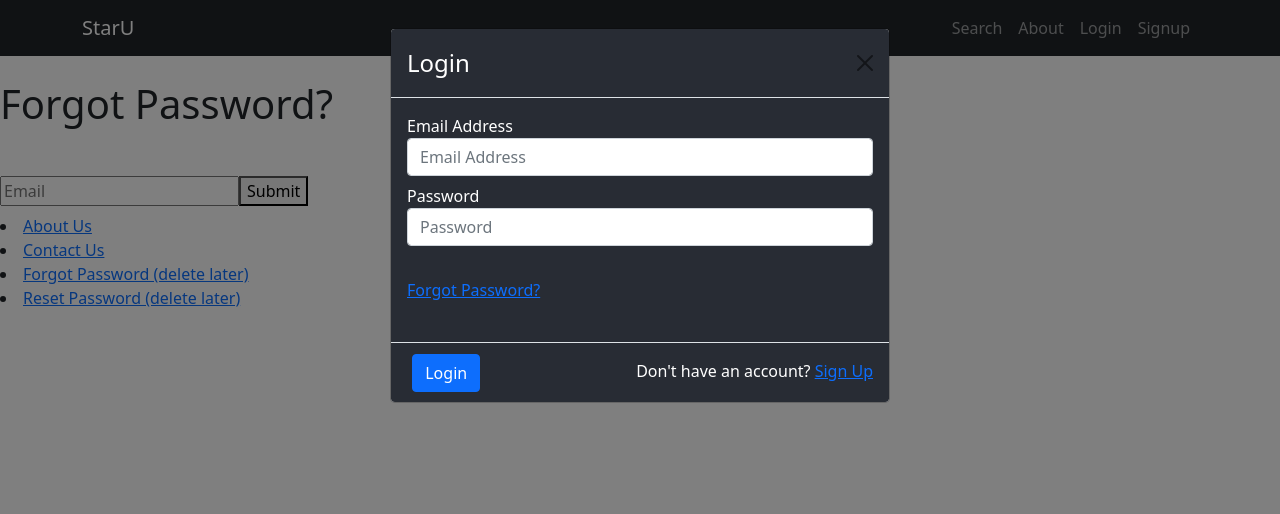
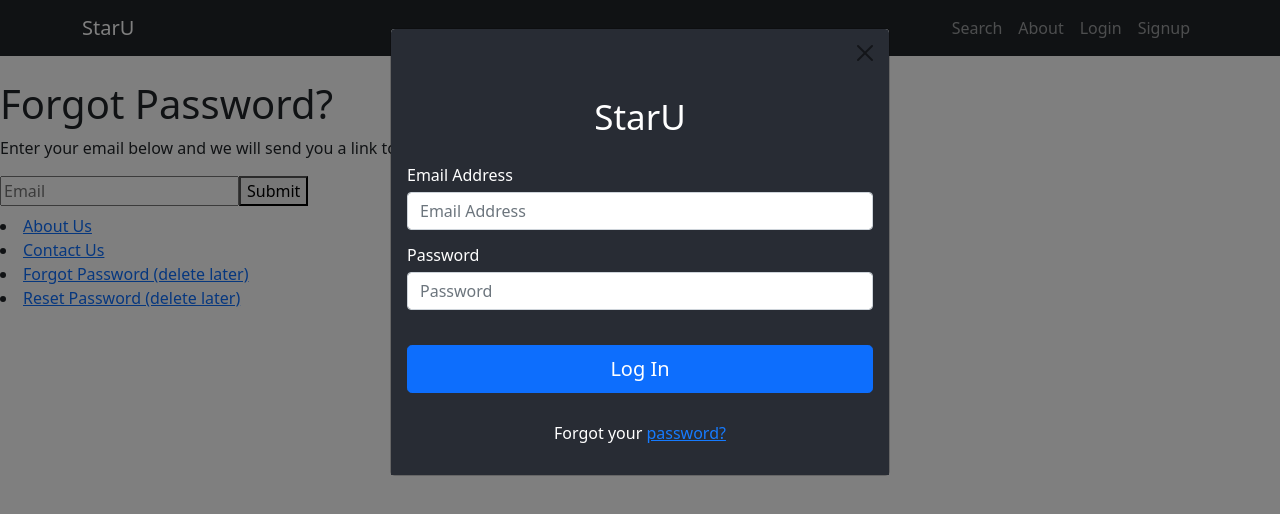
Before and after one commit to TimWargo/staru, a React (Create React App) app: page /forgot in a window 1280 px wide. Both pictures are taken after a click on the button "Login". Shown: the top 514 px of the page. Built offline with nearby package versions, Linux system fonts and the light colour scheme.

Commit message:
updated style for both modals

```diff
--- a/package.json
+++ b/package.json
@@ -7,6 +7,8 @@
     "@testing-library/react": "^12.1.2",
     "@testing-library/user-event": "^13.5.0",
     "bootstrap": "^5.1.3",
+    "mdb-react-ui-kit": "^3.0.0",
+    "mdbreact": "^5.2.0",
     "react": "^17.0.2",
     "react-bootstrap": "^2.2.1",
     "react-dom": "^17.0.2",
--- a/src/App.js
+++ b/src/App.js
@@ -7,6 +7,7 @@ import ForgotPasswordPage from './Components/ForgotPasswordPage/ForgotPasswordPa
 import ResetPasswordPage from './Components/ResetPasswordPage/ResetPasswordPage';
 import NavBar from './Components/NavBar/NavBar';
 import Footer from './Components/Footer/Footer';
+import LoginForm from './Components/LoginForm/LoginForm';
 
 class App extends Component {
   constructor(props) {
@@ -28,7 +29,6 @@ class App extends Component {
           <Route path="/contact" element={<AboutContactUsPage />} />
           <Route path="/forgot" element={<ForgotPasswordPage />} />
           <Route path="/reset" element={<ResetPasswordPage />} />
-
         </Routes>
         <Footer />
       </BrowserRouter>
--- a/src/Components/LoginForm/LoginForm.css
+++ b/src/Components/LoginForm/LoginForm.css
@@ -1,42 +1,85 @@
-.modal-header {
-    background-color: #282c34;
-    color: white;
+@import url('https://fonts.googleapis.com/css?family=Fira+Sans:400,500,600,700,800');
+* {
+  box-sizing: border-box;
+}
+body {
+  min-height: 100vh;
+  display: flex;
+  font-weight: 400;
+}
+h1,h2,h3,h4,h5,h6,label,span {
+  font-weight: 500;
+}
+body, html, .App, #root, .auth-wrapper {
+  width: 100%;
+  height: 100%;
+}
+.navbar-light {
+  box-shadow: 0px 14px 80px rgba(34, 35, 58, 0.2);
+}
+.auth-wrapper {
+  display: flex;
+  justify-content: center;
+  flex-direction: column;
+  text-align: left;
+}
+.auth-inner {
+  width: 450px;
+  margin: auto;
+  background: #ffffff;
+  box-shadow: 0px 14px 80px rgba(34, 35, 58, 0.2);
+  padding: 40px 55px 45px 55px;
+  border-radius: 15px;
+  transition: all .3s;
+}
+.auth-wrapper .form-control:focus {
+  border-color: #167bff;
+  box-shadow: none;
+}
+.auth-wrapper h3 {
+  text-align: center;
+  margin: 0;
+  line-height: 1;
+  padding-bottom: 20px;
+}
+.custom-control-label {
+  font-weight: 400;
+}
+.forgot-password,
+.forgot-password a {
+  text-align: center;
+  font-size: 16px;
+  padding-top: 5px;
+  color: #ffffff;
+  margin-top: 15px;
+  margin-bottom:-5px;
+}
+.forgot-password a {
+    text-align:center;
+  color: #167bff;
 }
 
-.modal-body {
-    background-color: #282c34;
-    color: white;
+.d-grid {
+    margin-top: 35px;
+    margin-bottom:-5px;
+}
+
+h3 {
+font-size: 35px;
+text-align: center;
+margin-bottom: 20px;
+margin-top:3px;
+}
+
+.form-group label {
+margin-top: 5px;
+margin-bottom:5px;
+}
+
+.modal-header {
+    border-bottom: 0 none;
 }
 
 .modal-footer {
-    background-color: #282c34;
-    color: #282c34;
-    height: 60px;
+    border-top: 0 none;
 }
-
-input {
-    margin-bottom: 8px;
-}
-
-
-.div-footer2 {
-    margin-top: -2px;
-    margin-bottom: 10px;
-    margin-right: 152px;
-}
-
-.div-footer1 {
-    margin-top: -2px;
-    margin-bottom: 10px;
-    margin-right: 8px;
-}
-
-.div-footer3 {
-    margin-top: -2px;
-    margin-bottom: 10px;
-    margin-right: 5px;
-}
-
-p {
-    color: white;
-}
--- a/src/Components/LoginForm/LoginForm.js
+++ b/src/Components/LoginForm/LoginForm.js
@@ -2,6 +2,7 @@ import React, { Component } from "react";
 import "bootstrap/dist/css/bootstrap.min.css";
 import { Image, Button, Container, Form, Modal, Nav } from "react-bootstrap";
 import './LoginForm.css';
+import { MDBContainer, MDBRow, MDBCol, MDBInput, MDBBtn } from "mdbreact";
 
 class LoginForm extends Component {
   constructor(props) {
@@ -14,39 +15,26 @@ class LoginForm extends Component {
   onOpenModal = () => { this.setState({ login: true }); }
   onCloseModal = () => { this.setState({ login: false }); }
 
-  handleInputChange = (event) => {
-    const { value, name } = event.target;
-    this.setState({
-      [name]: value
-    });
-  }
-
-  //onSubmit = (event) => {
-  //backend db code
-  // }
-
   render() {
     const { login } = this.state
     return (
       <>
         <Nav.Link onClick={this.onOpenModal}>Login</Nav.Link>
         <Modal show={login} onExit={this.onCloseModal} onHide={this.onCloseModal}>
-          <Modal.Header closeButton>
-            <Modal.Title>Login</Modal.Title>
+        <Modal.Header closeButton>
           </Modal.Header>
           <Modal.Body>
             <form>
+            <h3>StarU</h3>
               <div className="form-group">
                 <label for="exampleInputEmail1">Email Address</label>
                 <input
-                  type="email"
+                  type="text"
                   name="email"
                   className="form-control"
                   id="formGroupExampleInput"
                   placeholder="Email Address"
                   value={this.state.email}
-                  onChange={this.handleInputChange}
-                  required
                 />
               </div>
               <div className="form-group">
@@ -58,25 +46,19 @@ class LoginForm extends Component {
                   id="exampleInputPassword1"
                   placeholder="Password"
                   value={this.state.password}
-                  onChange={this.handleInputChange}
-                  required
                 />
               </div>
-              <br />
-              <div>
-                <a href="/forgot"> Forgot Password? </a>
+              <div className="d-grid gap-2">
+              <Button onClick= {this.onCloseModal} variant="primary" size="lg">
+               Log In
+              </Button>
+              <p className="forgot-password text-right">
+                  Forgot your <a href="/forgot">password?</a>
+                </p>
               </div>
-              <br />
+              <br></br>
             </form>
           </Modal.Body>
-          <Modal.Footer>
-            <div className="div-footer2">
-              <Button type="button" class="btn btn-outline-primary mr-1">Login</Button>
-            </div>
-            <div>
-              <p> Don't have an account? <a href="/"> Sign Up </a> </p> {/* Link this to the signup modal */}
-            </div>
-          </Modal.Footer>
         </Modal>
       </>
     );
--- a/src/Components/SignupForm/SignupForm.css
+++ b/src/Components/SignupForm/SignupForm.css
@@ -42,6 +42,11 @@
         height: -5px;
         width: 55px;
         margin-top: -7px;
-        margin-right: 220px;
+        margin-right: 230px;
 
     }
+
+    .securitydet p {
+    margin-top: 15px;
+    margin-bottom:-15px;
+    }
--- a/src/Components/SignupForm/SignupForm.js
+++ b/src/Components/SignupForm/SignupForm.js
@@ -34,10 +34,10 @@ class SignupForm extends Component {
         <Nav.Link onClick={this.onOpenModal}>Signup</Nav.Link>
         <Modal show={signup} onExit={this.onCloseModal} onHide={this.onCloseModal}>
           <Modal.Header closeButton>
-            <Modal.Title>Signup</Modal.Title>
           </Modal.Header>
           <Modal.Body>
-            <form>
+          <form>
+            <h3>Sign Up</h3>
               <div className="form-group">
                 <label for="exampleInputEmail1">Email Address</label>
                 <input
@@ -47,21 +47,17 @@ class SignupForm extends Component {
                   id="formGroupExampleInput"
                   placeholder="Email Address"
                   value={this.state.email}
-                  onChange={this.handleInputChange}
-                  required
                 />
               </div>
               <div className="form-group">
                 <label for="exampleInputPassword1">Password</label>
                 <input
-                  type="text"
+                  type="password"
                   name="password"
                   className="form-control"
                   id="exampleInputPassword1"
                   placeholder="Password"
                   value={this.state.password}
-                  onChange={this.handleInputChange}
-                  required
                 />
               </div>
               <div className="form-group">
@@ -70,20 +66,22 @@ class SignupForm extends Component {
                   type="text"
                   name="screenname"
                   className="form-control"
-                  id="formGroupExampleInput"
+                  id="exampleInputPassword1"
                   placeholder="Screen Name"
-                  value={this.state.screenname}
-                  onChange={this.handleInputChange}
-                  required
+                  value={this.state.password}
                 />
+              </div>
+              <div className="d-grid gap-2">
+              <Button onClick= {this.onCloseModal} variant="primary" size="lg">
+               Submit
+              </Button>
+              <br></br>
+              <p classname="securitydet">
+              StarU will never share your email address or account information with any third party.
+                </p>
               </div>
             </form>
           </Modal.Body>
-          <Modal.Footer>
-            <div className="div-footersu">
-              <button type="button" class="btn btn-primary btn-lg btn-block">Signup</button>
-            </div>
-          </Modal.Footer>
         </Modal>
       </>
     );
```
Also changed, not shown: 1 other file (tests, documents, lock files or other folders).
